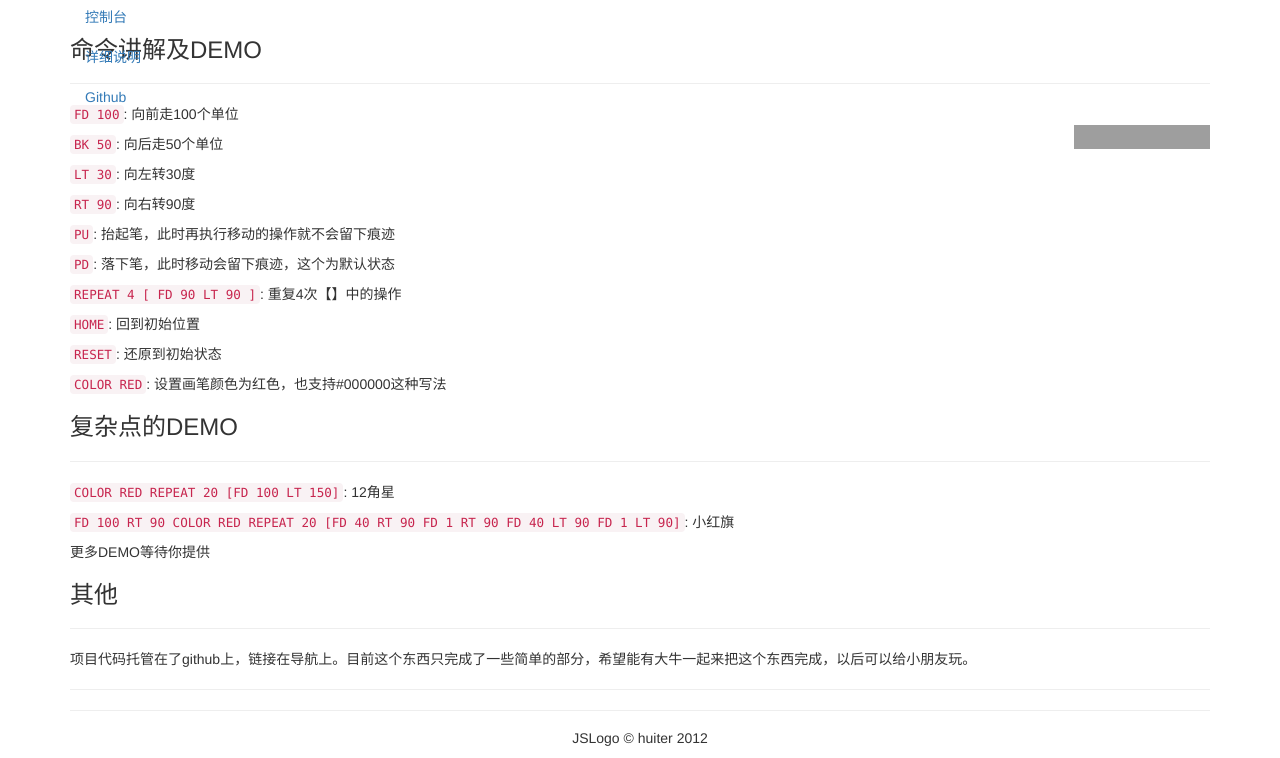
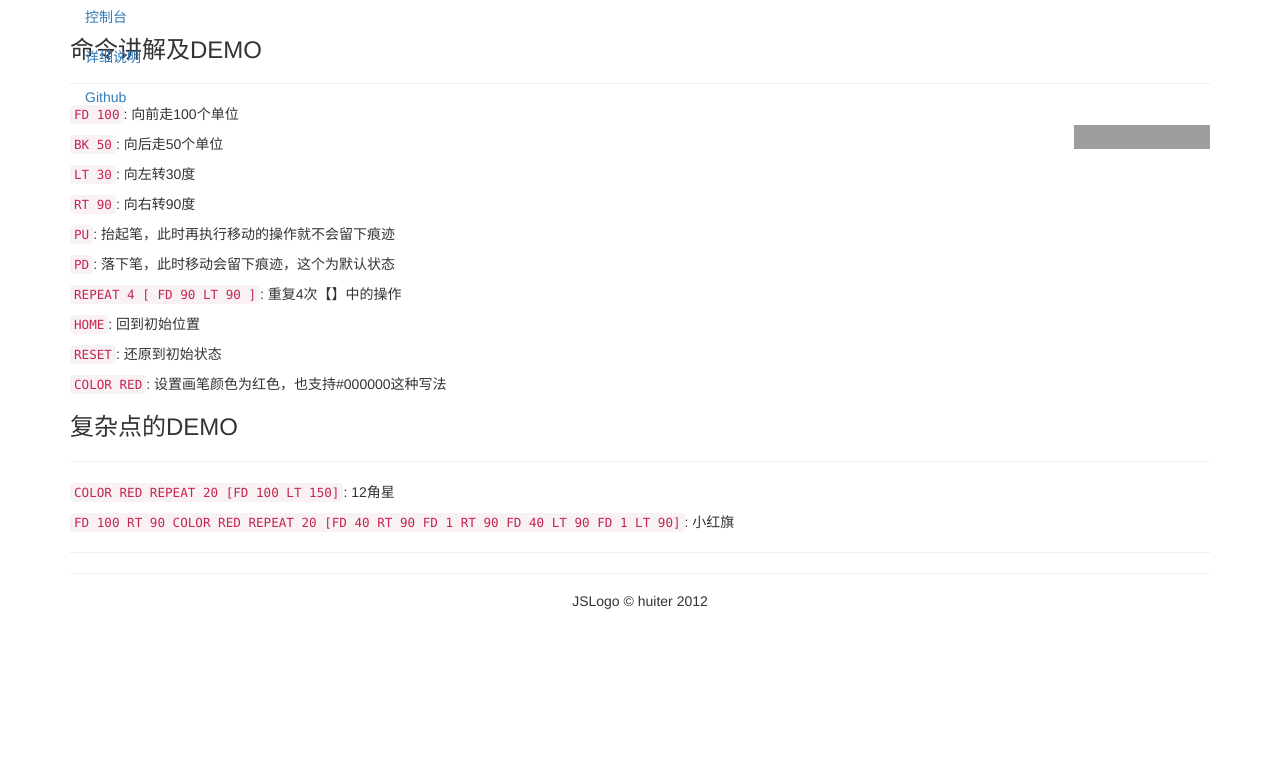
Before and after one commit to huiter-zz/JSLogo, a plain HTML site: page description.html in a window 1280 px wide. Shown: the part 43-801 px from the top of the page. Drawn offline with nearby package versions, Linux system fonts and the light colour scheme; grey boxes are pictures that could not be loaded.

Commit message:
切换CDN

```diff
--- a/description.html
+++ b/description.html
@@ -66,10 +66,6 @@
 		<hr>
 		<p><code>COLOR RED REPEAT 20 [FD 100 LT 150]</code>: 12角星</p>
 		<p><code>FD 100 RT 90 COLOR RED REPEAT 20 [FD 40 RT 90 FD 1 RT 90 FD 40 LT 90 FD 1 LT 90]</code>: 小红旗</p>
-		<P>更多DEMO等待你提供</P>
-		<h3>其他</h3>
-		<hr>
-		<p>项目代码托管在了github上，链接在导航上。目前这个东西只完成了一些简单的部分，希望能有大牛一起来把这个东西完成，以后可以给小朋友玩。</p>
 	<hr>
 		<footer>
         <p>JSLogo © huiter 2012</p>
```
Also changed, not shown: index.html (+1 -1 lines).
